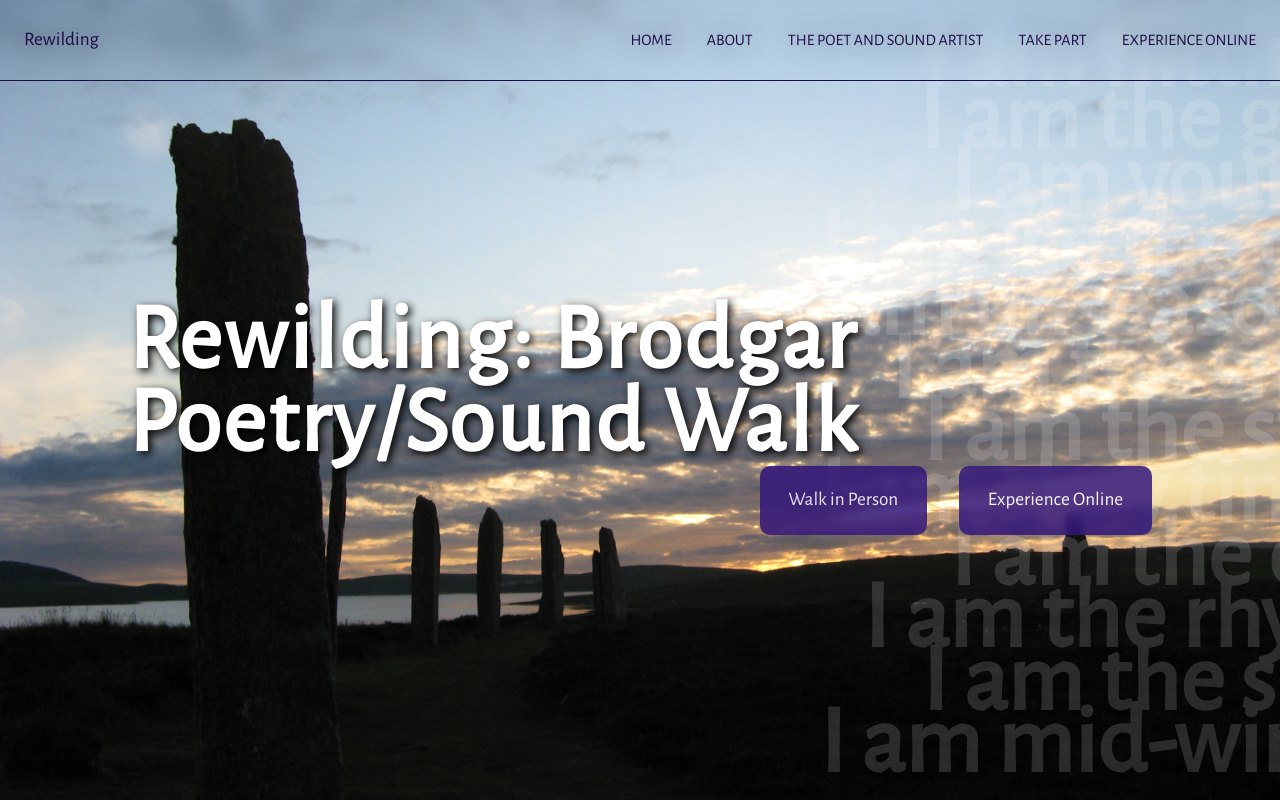
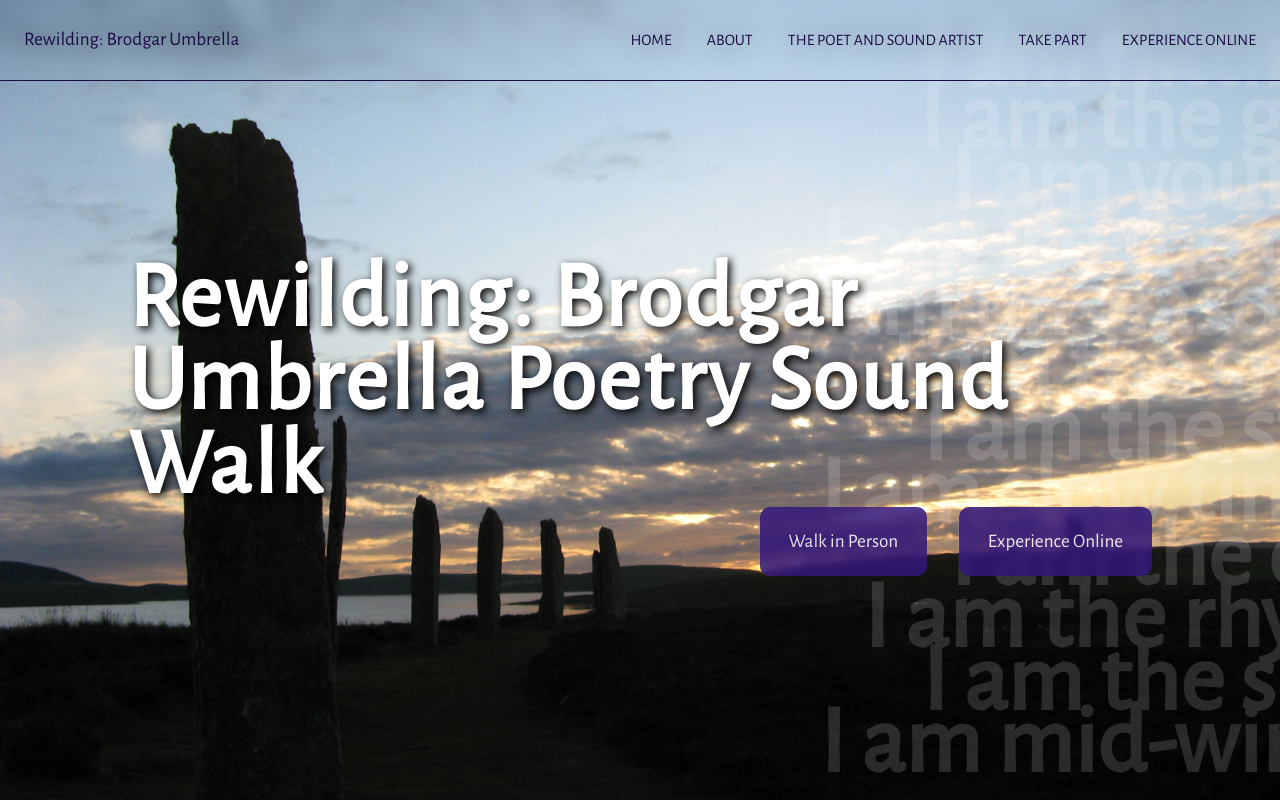
Before and after one commit to empowermint/brodgar, a Next.js app: page / in a window 1280 px wide. Shown: the top 800 px of the page. Built offline with nearby package versions, Linux system fonts and the light colour scheme.

Commit message:
Change site title

```diff
--- a/components/Hero.js
+++ b/components/Hero.js
@@ -9,7 +9,7 @@ export default function Hero() {
         layout="fill"
       />
       <div className="hero-content">
-        <h1>Rewilding: Brodgar Poetry/Sound Walk</h1>
+        <h1>Rewilding: Brodgar Umbrella Poetry Sound Walk</h1>
         <div class="hero-buttons">
           <button>Walk in Person</button>
           <button>Experience Online</button>
--- a/components/Layout.js
+++ b/components/Layout.js
@@ -6,12 +6,12 @@ export default function Layout({ meta, children }) {
   return (
     <>
       <Head>
-        <title>{meta.title} | Rewilding: Brodgar Poetry/Sound Walk</title>
+        <title>{meta.title} | Rewilding: Brodgar Umbrella Poetry Sound Walk</title>
         <meta name="description" content={meta.description}></meta>
       </Head>
       <header className="header">
         <Link href="./">
-          <a className="site-title">Rewilding</a>
+          <a className="site-title">Rewilding: Brodgar Umbrella</a>
         </Link>
         <Menu />
       </header>
--- a/styles/main-menu.scss
+++ b/styles/main-menu.scss
@@ -32,7 +32,7 @@
 
 }
 
-@media screen and (max-width: 751px) {
+@media screen and (max-width: 125ch) {
   #main-menu {
     display: flex;
     align-items: center;
@@ -72,7 +72,7 @@
   }
 }
 
-@media screen and (min-width: 750px) {
+@media screen and (min-width: 125ch) {
   #main-menu {
     ul {
       display: flex;
```
